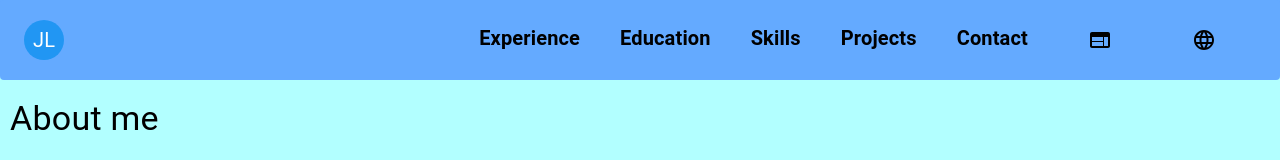
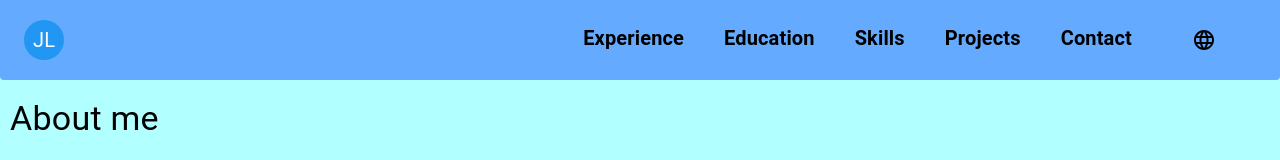
Before and after one commit to chuck002/resume, a React (Vite) app: page /#/ in a window 1280 px wide. Shown: the top 160 px of the page. Built offline with nearby package versions, Linux system fonts and the light colour scheme.

Commit message:
Hidden Btn Pdf-version

```diff
--- a/src/components/PageNavBar/index.jsx
+++ b/src/components/PageNavBar/index.jsx
@@ -27,7 +27,7 @@ function PageNavBar() {
                         <li><Typography variant="h6"><Link to="/Skills">{Home[languaje].titles[3]}</Link></Typography></li>
                         <li><Typography variant="h6"><Link to="/Projects">{Home[languaje].titles[4]}</Link></Typography></li>
                         <li><Typography variant="h6"><Link to="/PersonalData">{Home[languaje].titles[5]}</Link></Typography></li>
-                        <li><Typography variant="h6"><MenuView /></Typography></li>
+                        {/*<li><Typography variant="h6"><MenuView /></Typography></li>*/}
                         <li><Typography variant="h6"><MenuViewLanguajes /></Typography></li>
                     </ul>
                 </div>
```
